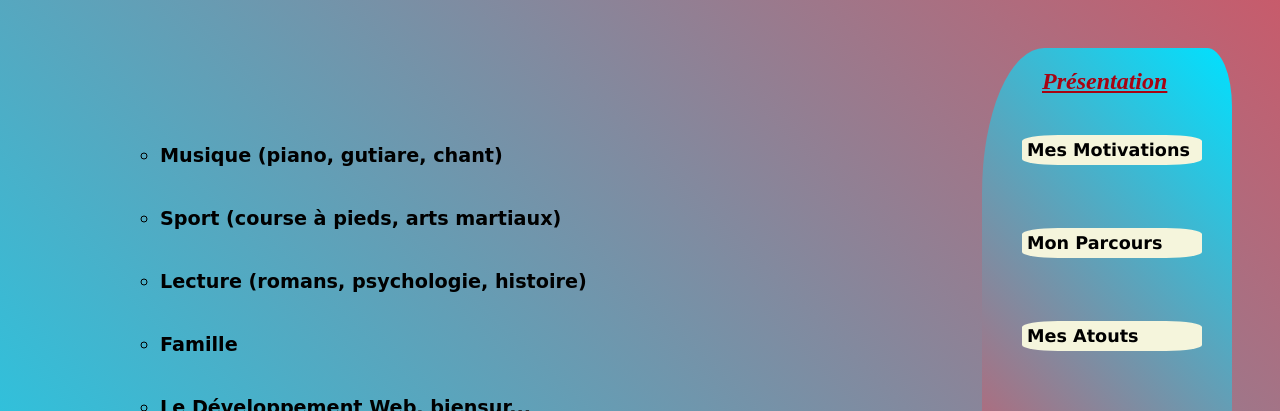
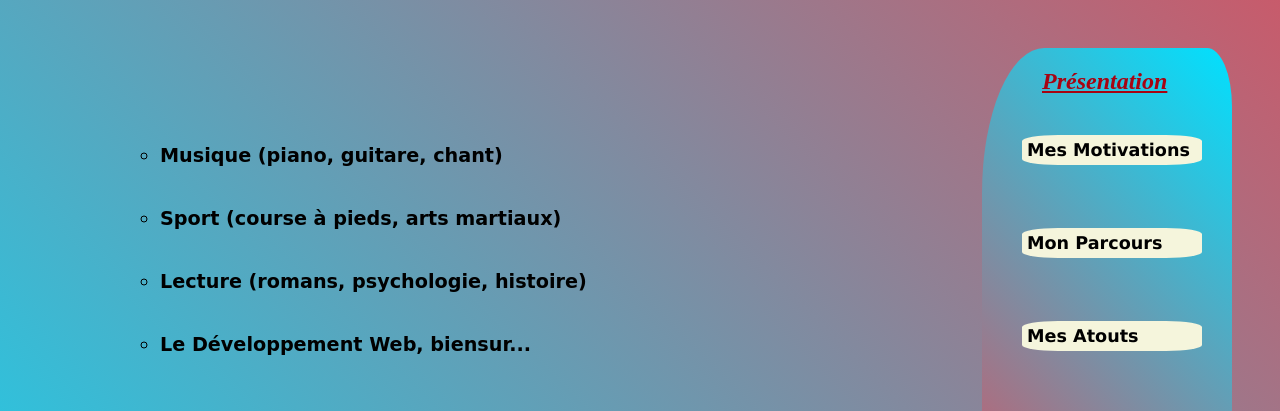
Before and after one commit to Wlad-dev/wlad-dev.github.io, a plain HTML site: page interets.html in a window 1280 px wide. Shown: the part 354-765 px from the top of the page. Drawn offline with Linux system fonts and the light colour scheme.

Commit message:
Update interets.html

```diff
--- a/interets.html
+++ b/interets.html
@@ -37,10 +37,9 @@
         <div class="first_flex_pres"></div>
         <div class="content">
             <ul>
-                <li>Musique (piano, gutiare, chant)</li>
+                <li>Musique (piano, guitare, chant)</li>
                 <li>Sport (course à pieds, arts martiaux)</li>
                 <li>Lecture (romans, psychologie, histoire)</li>
-                <li>Famille</li>
                 <li>Le Développement Web, biensur...</li>
             </ul>
         </div>
```
